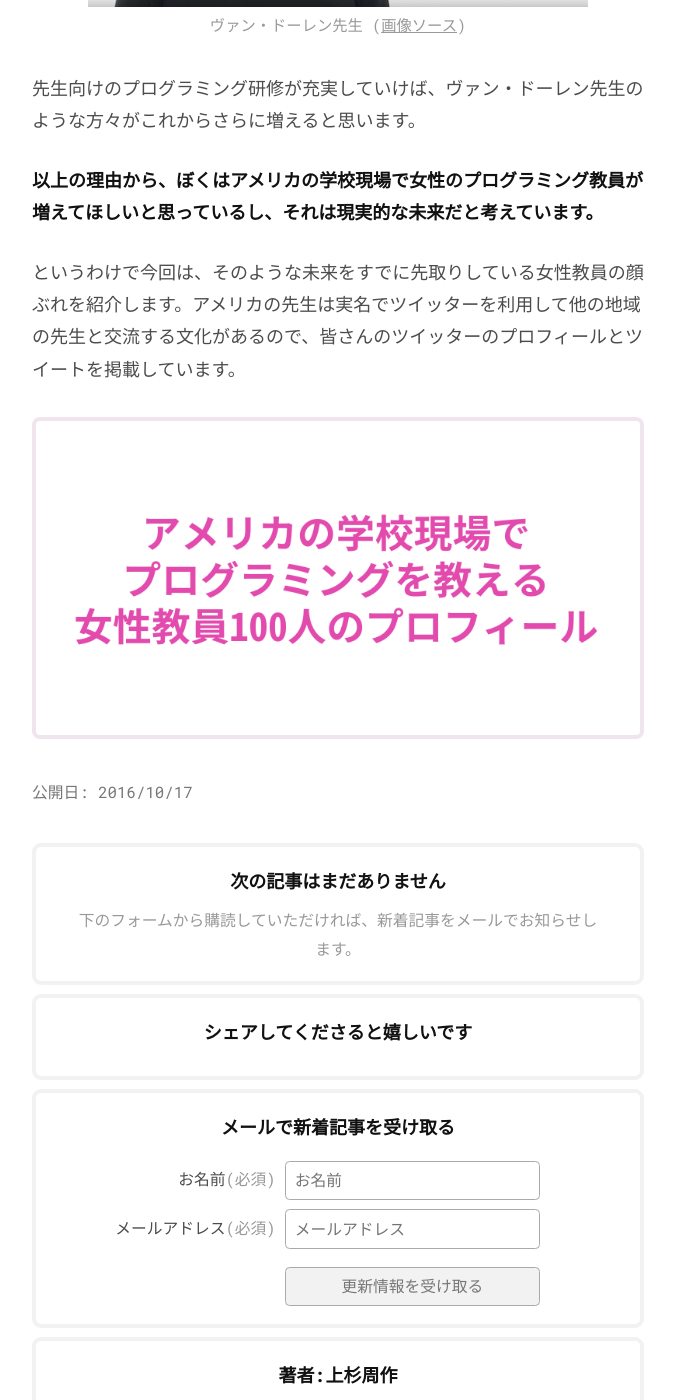
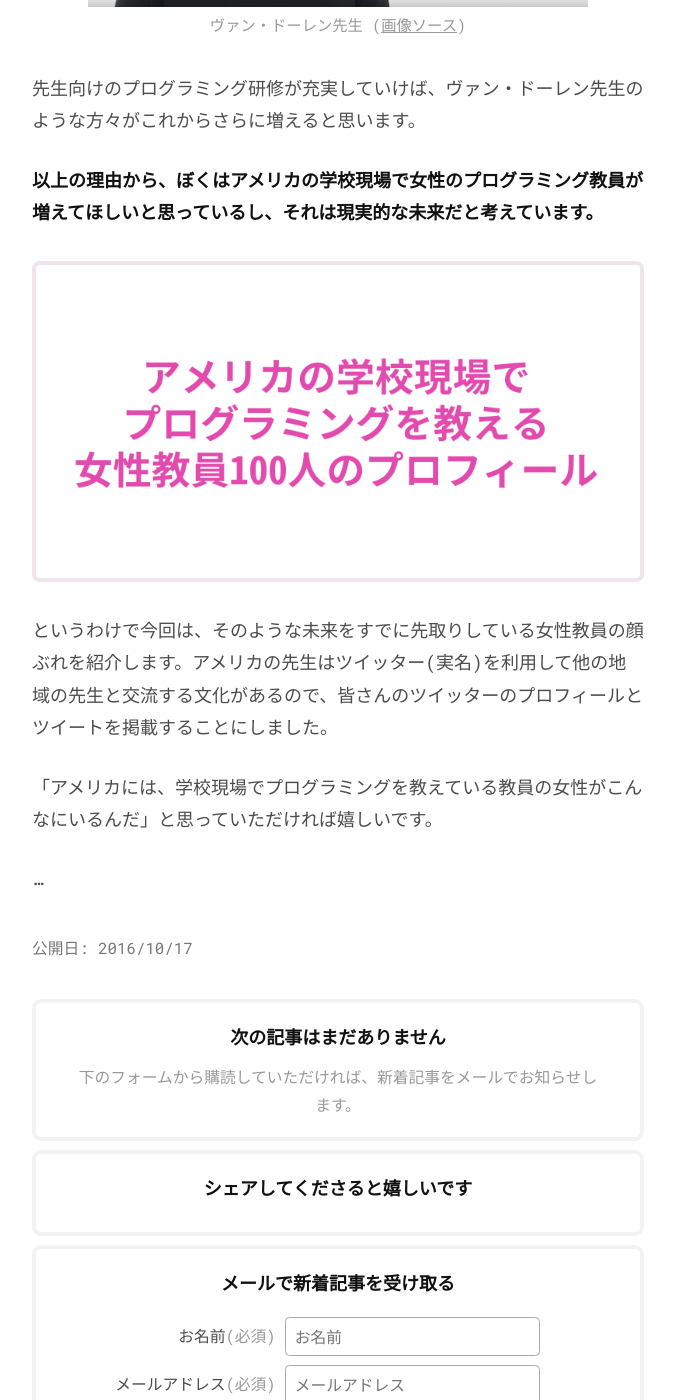
Before and after one commit to chibicode/senseicode, a Jekyll site: the page built from _posts/2016-10-15-100-programming-teachers.md, in a window 1280 px wide and 1400 px high, scrolled down 7341 px. Shown: the whole window, without its empty margins (302-977 px from the left). Built offline with Jekyll 4.4.1, drawn with Linux system fonts in a browser that asks for light colours; comment, search, counter and statistics services are not loaded.

Commit message:
:pencil:

```diff
--- a/_posts/2016-10-15-100-programming-teachers.md
+++ b/_posts/2016-10-15-100-programming-teachers.md
@@ -112,7 +112,11 @@ IT大国アメリカといえどもプログラミングを教えられる教員
 ### 以上の理由から、ぼくはアメリカの学校現場で女性のプログラミング教員が増えてほしいと思っているし、それは現実的な未来だと考えています。
 
 <p id="main">
-  というわけで今回は、そのような未来をすでに先取りしている女性教員の顔ぶれを紹介します。アメリカの先生は実名でツイッターを利用して他の地域の先生と交流する文化があるので、皆さんのツイッターのプロフィールとツイートを掲載しています。
+  <img src="/images/7/og.png" alt="アメリカの学校現場でプログラミングを教える女性教員100人のプロフィール" />
 </p>
 
-![アメリカの学校現場でプログラミングを教える女性教員100人のプロフィール](/images/7/og.png)
+というわけで今回は、そのような未来をすでに先取りしている女性教員の顔ぶれを紹介します。アメリカの先生はツイッター(実名)を利用して他の地域の先生と交流する文化があるので、皆さんのツイッターのプロフィールとツイートを掲載することにしました。
+
+「アメリカには、学校現場でプログラミングを教えている教員の女性がこんなにいるんだ」と思っていただければ嬉しいです。
+
+...
```
